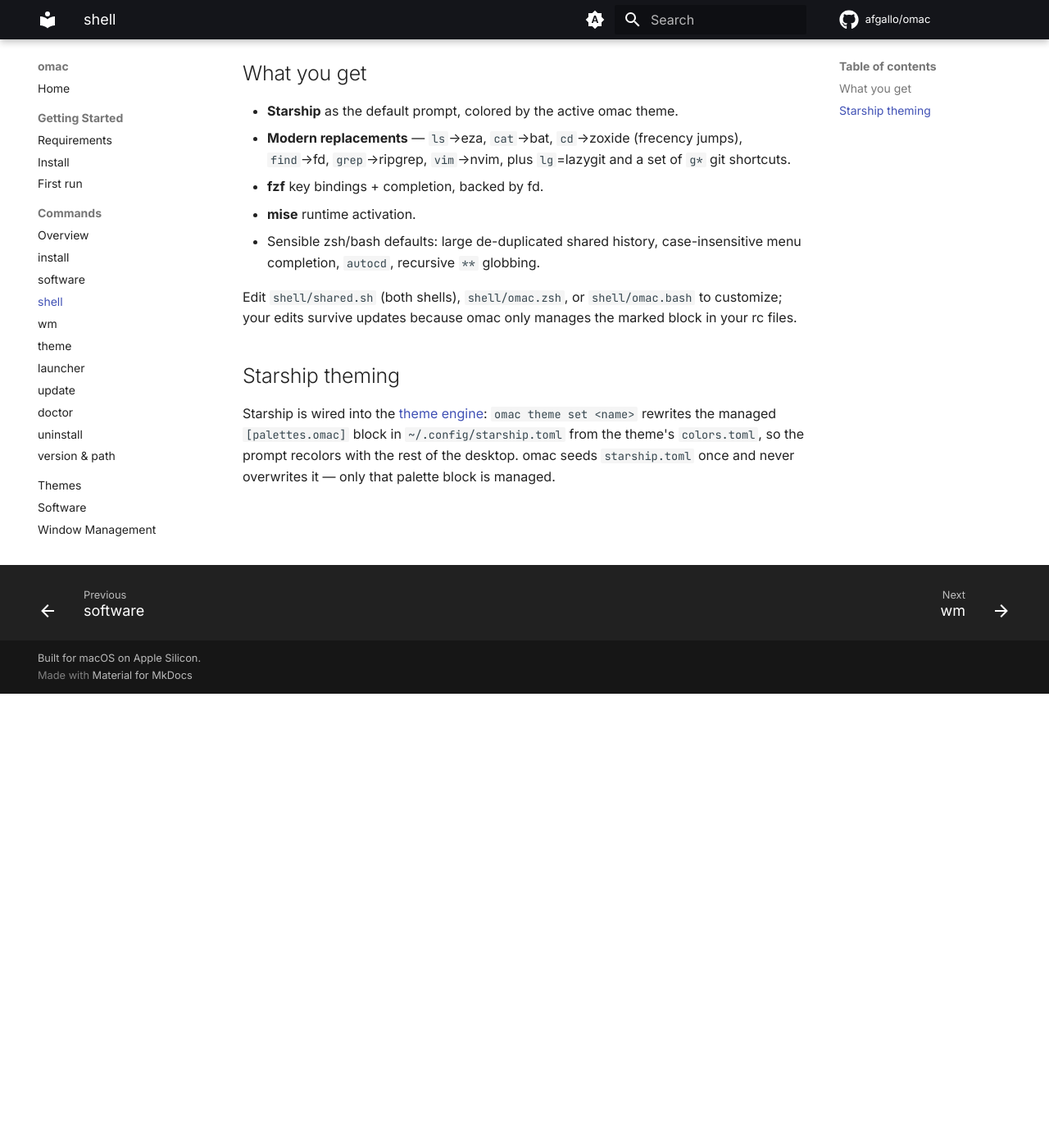
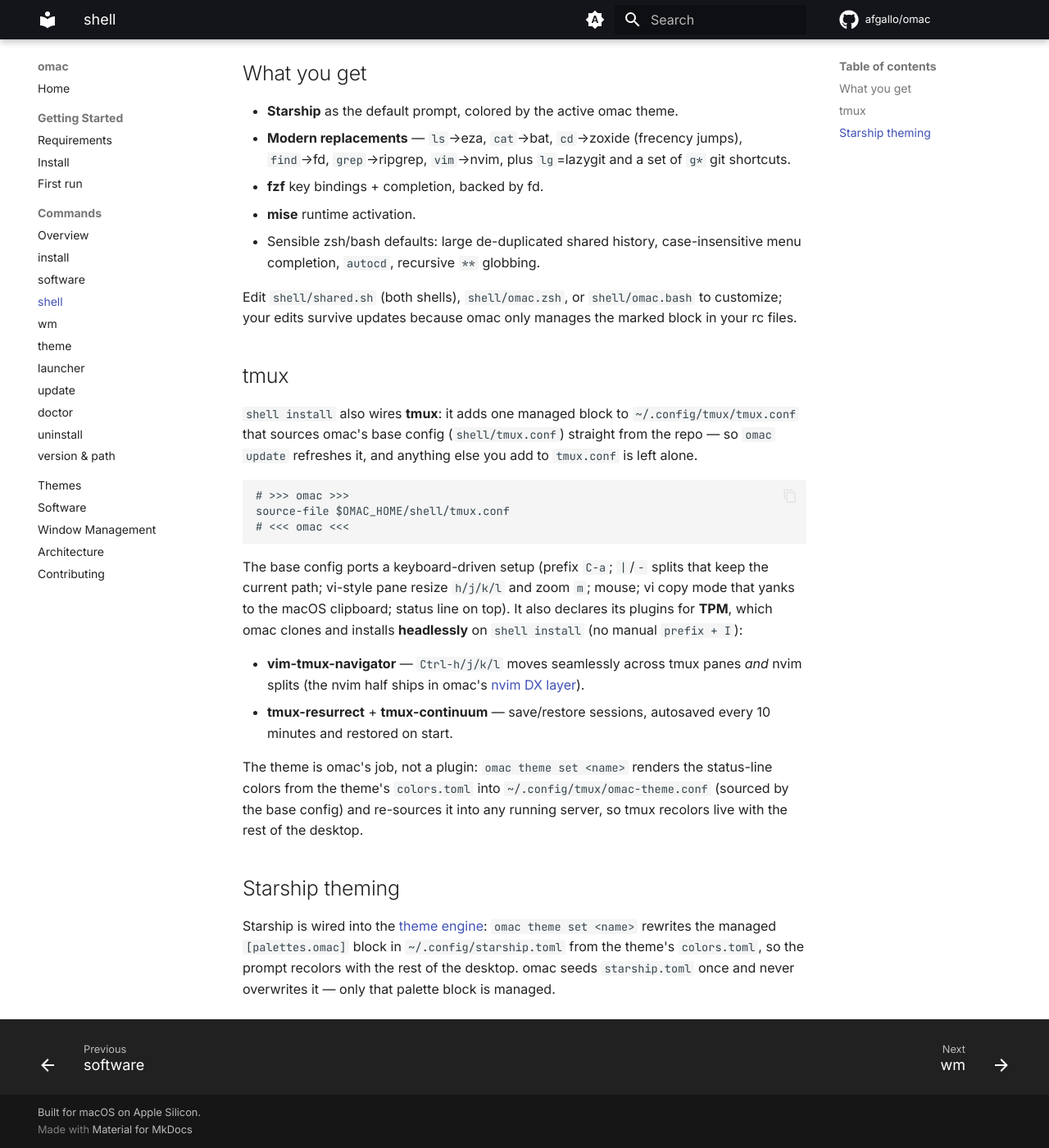
Before and after one commit to afgallo/omac, an MkDocs documentation site: the page built from docs/commands/shell.md, in a window 1280 px wide and 1400 px high, scrolled down 554 px. Shown: the whole window at 82% size. Built offline with MkDocs 1.6.1 and Material for MkDocs 9.7.7, drawn with Linux system fonts in a browser that asks for light colours; comment, search, counter and statistics services are not loaded; some of the changed text lies outside the part shown.

Commit message:
feat(nvim,shell): OOTB LazyVim DX layer + themed tmux
Make a fresh omac install deliver a usable editor and terminal, not a bare
LazyVim starter and an unthemed tmux.

Neovim DX layer (symlinked, omac-owned, non-destructive):
- nvim/omac-lang.lua — LazyVim lang extras (LSP + treesitter + format/lint)
  for the mise runtimes (Go, Ruby, Python, TS/JS) plus JSON, YAML, Docker,
  Markdown. Closes the install-without-wire gaps (Go/Ruby had no LSP).
- nvim/omac-dx.lua — cross-cutting tooling: prettier, eslint, bash LSP, and
  vim-tmux-navigator (nvim half of Ctrl-hjkl across nvim splits + tmux panes).
- theme wire_nvim now links both alongside omac-theme.lua; OMAC_NVIM path.

tmux (ported from the Omarchy .tmux.conf, adapted for macOS/zsh):
- software: tmux added to the tuis group.
- shell/tmux.conf — prefix C-a, path-aware splits, vi resize/zoom, mouse,
  vi copy piping to pbcopy, true color; TPM + resurrect + continuum +
  vim-tmux-navigator. Sourced via a managed block in ~/.config/tmux/tmux.conf.
- shell deploy_tmux + bootstrap_tpm: wire the conf and install TPM plugins
  headlessly; added to shell install + status.
- theme render_tmux: status-line colors derived from colors.toml (replacing a
  hardcoded theme plugin), re-sourced into any running server on `theme set`.

Tests: +14 assertions (render colors, offline TPM bootstrap + idempotency,
tmux wiring/reload/status, nvim lang/dx symlinks). Full suite: 414 green.

````diff
--- a/docs/commands/shell.md
+++ b/docs/commands/shell.md
@@ -3,11 +3,11 @@
 Configure the interactive shell: modern aliases, tool integrations, and the Starship prompt.
 
 ```
-omac shell install   wire ~/.zshrc + ~/.bashrc, seed Starship, paint the palette
-omac shell status    show which shells are wired
+omac shell install   wire ~/.zshrc + ~/.bashrc, seed Starship, wire tmux, paint the palette
+omac shell status    show which shells (and tmux) are wired
 ```
 
-`software` installs the CLI layer (Starship, zoxide, fzf, eza, bat, fd, ripgrep, mise); `shell`
+`software` installs the CLI layer (Starship, zoxide, fzf, eza, bat, fd, ripgrep, mise, tmux); `shell`
 is what makes a new terminal actually *use* it. It adds one idempotent managed block to each of
 `~/.zshrc` and `~/.bashrc`:
 
@@ -34,6 +34,32 @@ safe to source before `omac software install` has run — it lights up whatever
 Edit `shell/shared.sh` (both shells), `shell/omac.zsh`, or `shell/omac.bash` to customize; your
 edits survive updates because omac only manages the marked block in your rc files.
 
+## tmux
+
+`shell install` also wires **tmux**: it adds one managed block to `~/.config/tmux/tmux.conf` that
+sources omac's base config (`shell/tmux.conf`) straight from the repo — so `omac update` refreshes
+it, and anything else you add to `tmux.conf` is left alone.
+
+```tmux
+# >>> omac >>>
+source-file $OMAC_HOME/shell/tmux.conf
+# <<< omac <<<
+```
+
+The base config ports a keyboard-driven setup (prefix `C-a`; `|`/`-` splits that keep the current
+path; vi-style pane resize `h/j/k/l` and zoom `m`; mouse; vi copy mode that yanks to the macOS
+clipboard; status line on top). It also declares its plugins for **TPM**, which omac clones and
+installs **headlessly** on `shell install` (no manual `prefix + I`):
+
+- **vim-tmux-navigator** — `Ctrl-h/j/k/l` moves seamlessly across tmux panes *and* nvim splits
+  (the nvim half ships in omac's [nvim DX layer](software.md)).
+- **tmux-resurrect** + **tmux-continuum** — save/restore sessions, autosaved every 10 minutes and
+  restored on start.
+
+The theme is omac's job, not a plugin: `omac theme set <name>` renders the status-line colors from
+the theme's `colors.toml` into `~/.config/tmux/omac-theme.conf` (sourced by the base config) and
+re-sources it into any running server, so tmux recolors live with the rest of the desktop.
+
 ## Starship theming
 
 Starship is wired into the [theme engine](../themes/index.md): `omac theme set <name>` rewrites
````
Also changed, not shown: docs/software/index.md (+13 -4 lines), docs/themes/index.md (+5 -4 lines), 12 other files.
